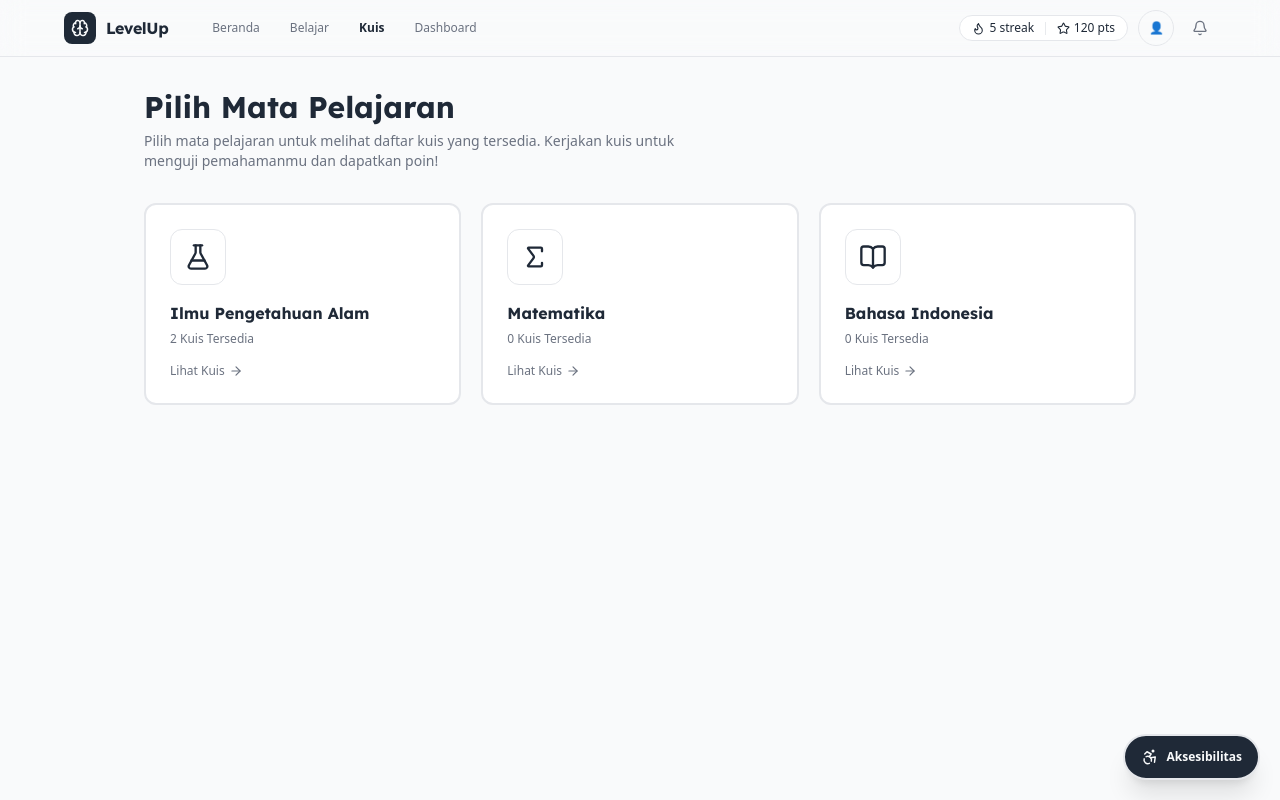
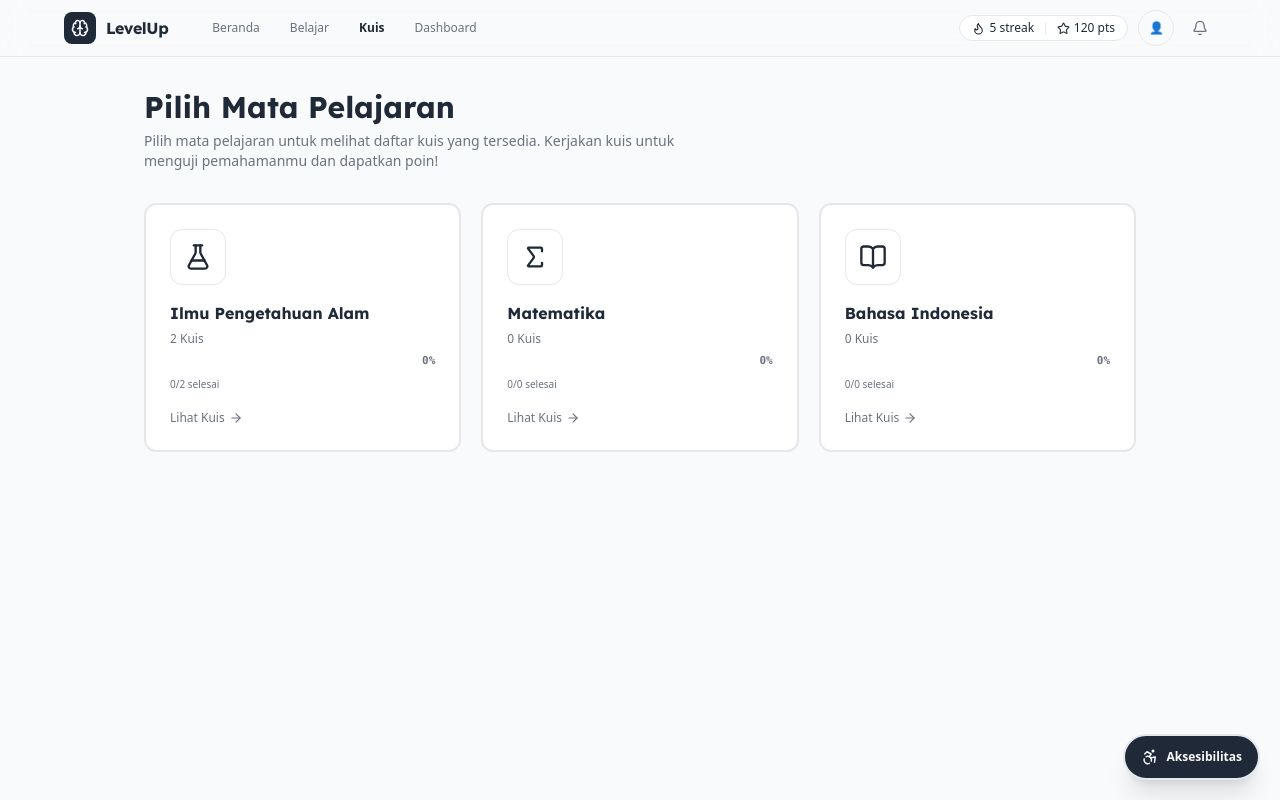
Before and after one commit to kemal-faza/neurodivergent-lms, a Next.js app: page /kuis in a window 1280 px wide. Built offline with nearby package versions, Linux system fonts and the light colour scheme.

Commit message:
feat(kuis): kartu mata pelajaran menampilkan persen rata-rata progress kuis

```diff
--- a/src/app/kuis/page.tsx
+++ b/src/app/kuis/page.tsx
@@ -3,9 +3,11 @@
 import Link from "next/link";
 import { ArrowRight } from "lucide-react";
 import { getAllSubjek, getMateriWithQuizBySubjek } from "@/lib/dummy-data";
+import { useProgressStore } from "@/stores/progressStore";
 
 export default function KuisPage() {
   const subjekList = getAllSubjek();
+  const quizProgress = useProgressStore((s) => s.quizProgress);
 
   return (
     <div className="max-w-5xl mx-auto px-4 py-8 font-sans">
@@ -35,8 +37,42 @@ export default function KuisPage() {
                   {subjek.nama}
                 </h3>
                 <p className="text-xs text-muted font-sans">
-                  {quizCount} Kuis Tersedia
+                  {quizCount} Kuis
                 </p>
+                <div className="space-y-1">
+                  {(() => {
+                    const materis = getMateriWithQuizBySubjek(subjek.id).map(
+                      (m) => quizProgress[m.id] ?? 0,
+                    );
+                    const avg = materis.length
+                      ? Math.round(
+                          materis.reduce((a, b) => a + b, 0) / materis.length,
+                        )
+                      : 0;
+                    const selesai = materis.filter((p) => p >= 100).length;
+                    const total = materis.length;
+                    return (
+                      <>
+                        <div className="flex items-center gap-3">
+                          <div className="flex-1 h-1.5 bg-muted/20 rounded-full overflow-hidden">
+                            <div
+                              className="h-full bg-fg rounded-full transition-all"
+                              style={{ width: `${avg}%` }}
+                            />
+                          </div>
+                          <span
+                            className={`text-[11px] font-bold font-mono ${avg >= 100 ? "text-fg" : "text-muted"}`}
+                          >
+                            {avg}%
+                          </span>
+                        </div>
+                        <span className="text-[10px] font-sans text-muted">
+                          {selesai}/{total} selesai
+                        </span>
+                      </>
+                    );
+                  })()}
+                </div>
               </div>
               <div className="flex items-center gap-1 text-xs font-sans font-medium text-muted group-hover:text-fg transition-colors mt-auto">
                 Lihat Kuis <ArrowRight size={14} />
```
